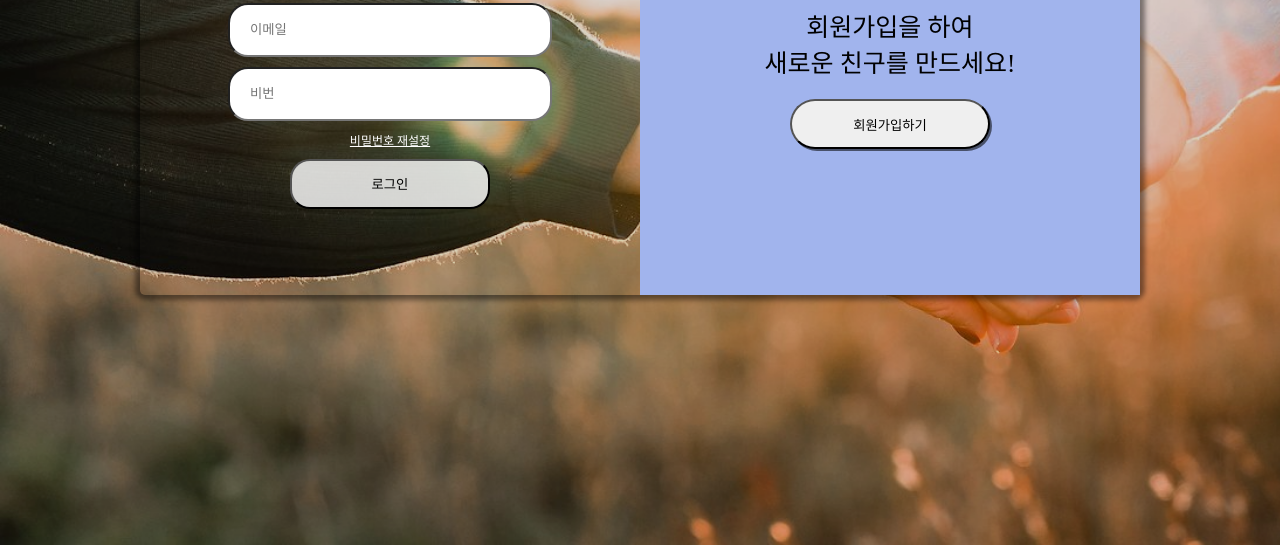
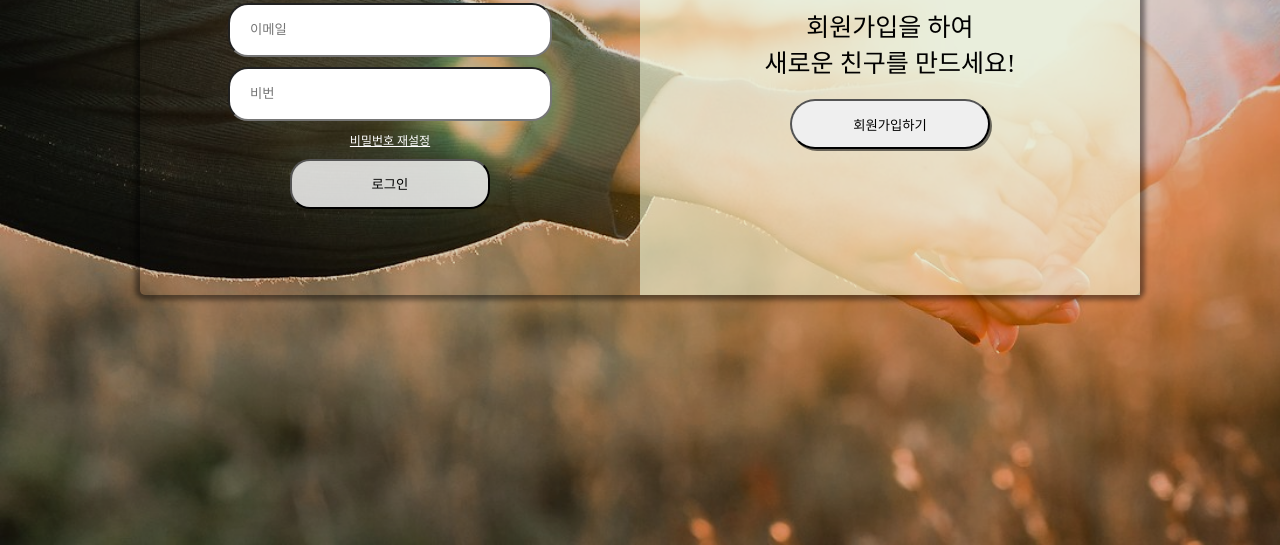
Before and after one commit to Marhs2/ss-project, a plain HTML site: page 로그인/login.html in a window 1280 px wide. Shown: the part 455-1000 px from the top of the page. Drawn offline with Linux system fonts and the light colour scheme.

Commit message:
색 수정 + 버튼

```diff
--- a/로그인/login.css
+++ b/로그인/login.css
@@ -75,7 +75,7 @@ main{
     width: 50%;
     padding: 15% 0;
     text-align: center;
-    background-color:#A1B4ED;
+    background-color: #f7ffe091;
     font-size: 25px;
 }
 
@@ -89,6 +89,7 @@ main{
     width: 200px;
     height: 50px;
     border-radius: 30px;
+    cursor: pointer;
 }
 
 .singup button:hover{
```
